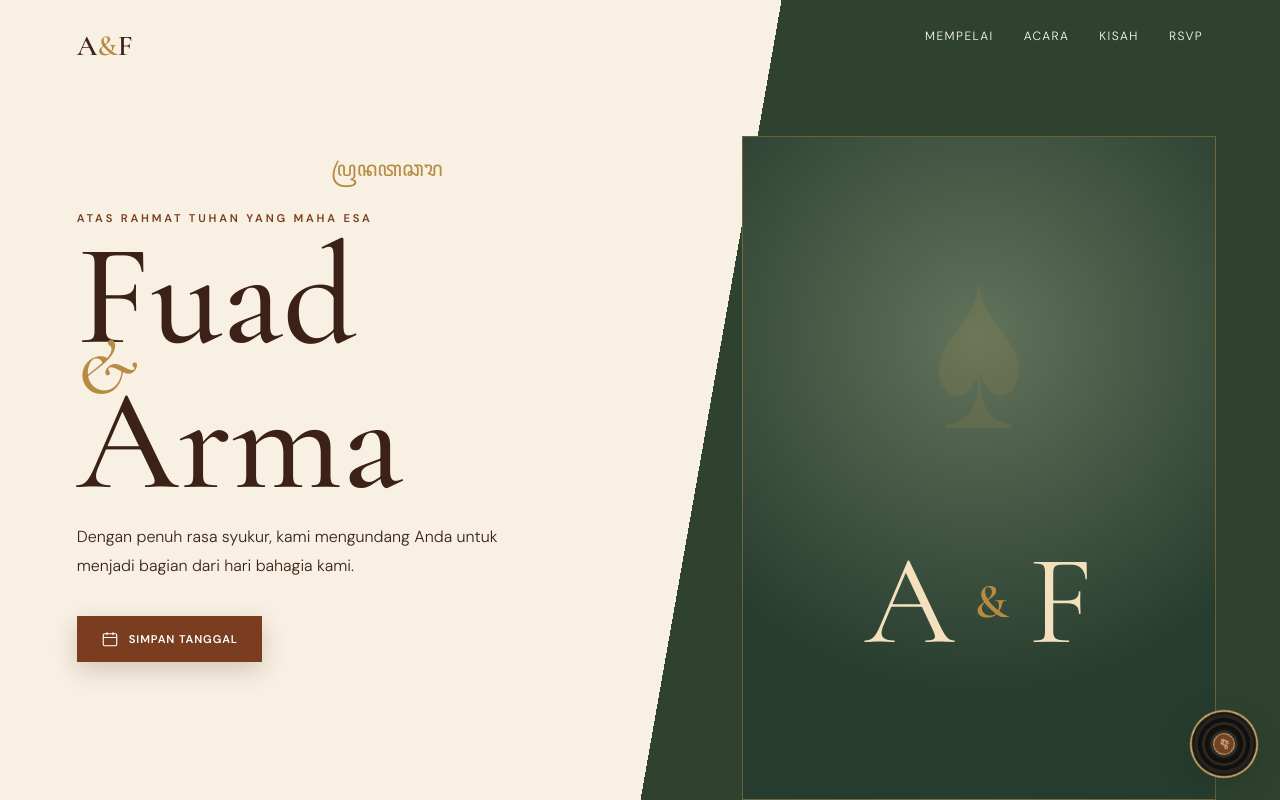
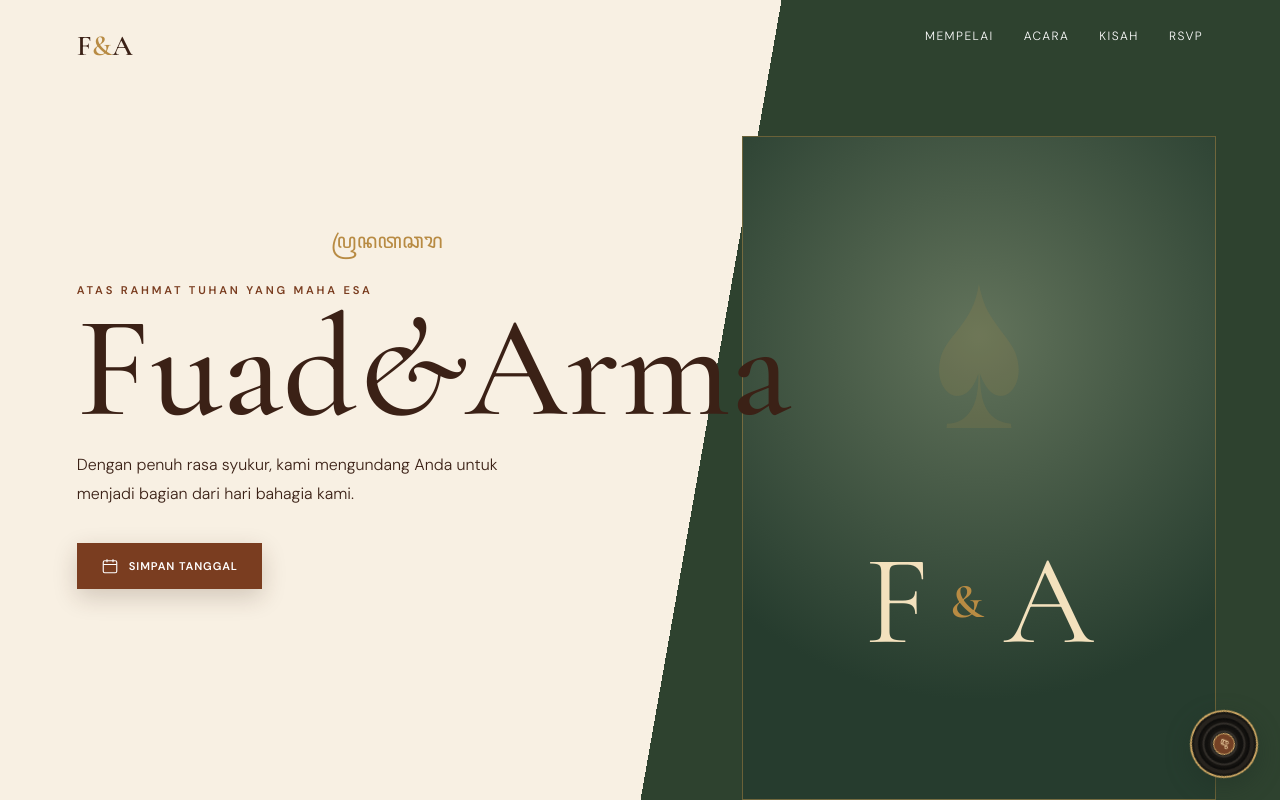
Before and after one commit to fuadmubarak00/FA-Wedding-Invitation, a React (Vite) app: page / in a window 1280 px wide. Both pictures are taken after a click on the button "BUKA UNDANGAN". Shown: the top 800 px of the page. Built offline with nearby package versions, Linux system fonts and the light colour scheme.

Commit message:
add constant bride

```diff
--- a/src/App.jsx
+++ b/src/App.jsx
@@ -2,6 +2,36 @@ import { useEffect, useRef, useState } from "react";
 import "./App.css";
 
 const eventDate = new Date("2027-01-17T09:00:00+07:00");
+
+const people = {
+  f: {
+    shortName: "Fuad",
+    fullName: "Fuad Mubarak",
+    initial: "F",
+    portraitClass: "male",
+    portraitAksara: "ꦥ",
+    familyName: "Bapak Hery Nugroho",
+    parents: <>Bapak Hery Nugroho<br/>&amp;<br/>Ibu Rahmawati</>,
+    childDescription: "Putra pertama dari",
+    instagram: "@fuadmuubarak",
+  },
+  a: {
+    shortName: "Arma",
+    fullName: "Armaningtyas Utami",
+    initial: "A",
+    portraitClass: "female",
+    portraitAksara: "ꦄ",
+    familyName: "Alm. Bapak Sunarto",
+    parents: <>Alm. Bapak Sunarto<br/>&amp;<br/>Ibu Feri Setia Sulistiana</>,
+    childDescription: "Putri pertama dari",
+    instagram: "@arma_tyas",
+  },
+};
+
+function getCoupleOrder() {
+  const route = window.location.pathname.split("/").filter(Boolean)[0]?.toLowerCase();
+  return route === "a" ? [people.a, people.f] : [people.f, people.a];
+}
 
 function Icon({ name }) {
   const paths = {
@@ -15,7 +45,17 @@ function Icon({ name }) {
   return <svg viewBox="0 0 24 24" aria-hidden="true">{paths[name]}</svg>;
 }
 
-function Ornament() { return <div className="ornament"><span>ꦥ</span><i></i><span>ꦄ</span></div>; }
+function Ornament({ couple }) {
+  return <div className="ornament"><span>{couple[0].portraitAksara}</span><i></i><span>{couple[1].portraitAksara}</span></div>;
+}
+
+function CoupleNames({ couple }) {
+  return <>
+    <span>{couple[0].shortName}</span>
+    <em>&amp;</em>
+    <span>{couple[1].shortName}</span>
+  </>;
+}
 
 export default function Home() {
   const [opened, setOpened] = useState(false);
@@ -25,6 +65,8 @@ export default function Home() {
   const [musicPlaying, setMusicPlaying] = useState(false);
   const musicRef = useRef(null);
   const guestName = new URLSearchParams(window.location.search).get("to")?.trim() || "";
+  const couple = getCoupleOrder();
+  const [firstPerson, secondPerson] = couple;
 
   useEffect(() => {
     if (musicRef.current) {
@@ -71,11 +113,9 @@ export default function Home() {
         <p className="aksara">ꦲꦸꦤ꧀ꦢꦔꦤ꧀</p>
         <p className="eyebrow">The Wedding of</p>
         <h1 className="cover-names">
-          <span>Fuad</span>
-          <em>&amp;</em>
-          <span>Arma</span>
+          <CoupleNames couple={couple} />
         </h1>
-        <Ornament />
+        <Ornament couple={couple} />
         <p className="date">17 • 01 • 2027</p>
         <div className="guest"><small>Kepada Yth.</small><strong>{guestName || "Bapak/Ibu/Saudara/i"}</strong><span>di tempat</span></div>
         <button className="primary" onClick={openInvitation}><Icon name="mail"/> Buka Undangan</button>
@@ -88,17 +128,17 @@ export default function Home() {
         <span className="music-status">{musicPlaying ? "Musik aktif" : "Putar musik"}</span>
       </button>
       <header className="hero section-pad">
-        <nav><a href="#home" className="brand">A<span>&amp;</span>F</a><div><a href="#mempelai">Mempelai</a><a href="#acara">Acara</a><a href="#kisah">Kisah</a><a href="#rsvp">RSVP</a></div></nav>
-        <div className="hero-content" id="home"><p className="aksara">ꦥꦿꦤꦠꦕꦫ</p><p className="eyebrow">Atas rahmat Tuhan Yang Maha Esa</p><h2>Fuad <i>&amp;</i> Arma</h2><p className="lead">Dengan penuh rasa syukur, kami mengundang Anda untuk menjadi bagian dari hari bahagia kami.</p><a href="#acara" className="primary"><Icon name="calendar"/> Simpan Tanggal</a></div>
-        <div className="hero-frame"><div className="gunungan">♠</div><div className="silhouette"><span>A</span><b>&amp;</b><span>F</span></div></div>
+        <nav><a href="#home" className="brand">{firstPerson.initial}<span>&amp;</span>{secondPerson.initial}</a><div><a href="#mempelai">Mempelai</a><a href="#acara">Acara</a><a href="#kisah">Kisah</a><a href="#rsvp">RSVP</a></div></nav>
+        <div className="hero-content" id="home"><p className="aksara">ꦥꦿꦤꦠꦕꦫ</p><p className="eyebrow">Atas rahmat Tuhan Yang Maha Esa</p><h2><CoupleNames couple={couple} /></h2><p className="lead">Dengan penuh rasa syukur, kami mengundang Anda untuk menjadi bagian dari hari bahagia kami.</p><a href="#acara" className="primary"><Icon name="calendar"/> Simpan Tanggal</a></div>
+        <div className="hero-frame"><div className="gunungan">♠</div><div className="silhouette"><span>{firstPerson.initial}</span><b>&amp;</b><span>{secondPerson.initial}</span></div></div>
       </header>
 
-      <section className="quote section-pad"><Ornament/><blockquote>“Tresna iku dudu mung katon saka mripat, nanging uga saka ati.”</blockquote><p>Cinta bukan hanya terlihat dari mata, tetapi juga dirasakan dari hati.</p></section>
+      <section className="quote section-pad"><Ornament couple={couple}/><blockquote>“Tresna iku dudu mung katon saka mripat, nanging uga saka ati.”</blockquote><p>Cinta bukan hanya terlihat dari mata, tetapi juga dirasakan dari hati.</p></section>
 
       <section id="mempelai" className="couple section-pad"><p className="eyebrow">Dua insan, satu tujuan</p><h3>Mempelai</h3><div className="couple-grid">
-        <article><div className="portrait male"><span>ꦄ</span></div><h4>Fuad Mubarak</h4><p>Putra pertama dari</p><strong>Bapak Hery Nugroho<br/>&amp;<br/>Ibu Rahmawati</strong><a href="#">@fuadmuubarak</a></article><br/>
+        <article><div className={`portrait ${firstPerson.portraitClass}`}><span>{firstPerson.portraitAksara}</span></div><h4>{firstPerson.fullName}</h4><p>{firstPerson.childDescription}</p><strong>{firstPerson.parents}</strong><a href="#">{firstPerson.instagram}</a></article><br/>
         <div className="amp">&amp;</div><br/>
-        <article><div className="portrait female"><span>ꦥ</span></div><h4>Armaningtyas Utami</h4><p>Putri pertama dari</p><strong>Alm. Bapak Sunarto<br/>&amp;<br/>Ibu Feri Setia Sulistiana</strong><a href="#">@arma_tyas</a></article>
+        <article><div className={`portrait ${secondPerson.portraitClass}`}><span>{secondPerson.portraitAksara}</span></div><h4>{secondPerson.fullName}</h4><p>{secondPerson.childDescription}</p><strong>{secondPerson.parents}</strong><a href="#">{secondPerson.instagram}</a></article>
       </div></section>
 
       <section className="countdown section-pad"><p className="eyebrow">Menuju hari bahagia</p><h3>Waktu yang Dinanti</h3><div className="timer">{Object.entries(time).map(([k,v]) => <div key={k}><strong>{String(v).padStart(2,"0")}</strong><span>{{days:"Hari",hours:"Jam",minutes:"Menit",seconds:"Detik"}[k]}</span></div>)}</div></section>
@@ -129,7 +169,7 @@ export default function Home() {
 
       <section className="gift section-pad"><Icon name="gift"/><p className="eyebrow">Tanda kasih</p><h3>Wedding Gift</h3><p>Doa restu Anda merupakan hadiah terindah bagi kami. Namun jika ingin memberikan tanda kasih, dapat melalui:</p><div className="bank-grid"><div><small>Bank Central Asia</small><strong>1234 5678 9012</strong><span>a.n. Fuad Mubarak</span><button onClick={()=>copy("123456789012","BCA")}>{copied==="BCA"?"Tersalin ✓":"Salin Nomor"}</button></div><div><small>Bank Mandiri</small><strong>9876 5432 1098</strong><span>a.n. Armaningtyas Utami</span><button onClick={()=>copy("987654321098","Mandiri")}>{copied==="Mandiri"?"Tersalin ✓":"Salin Nomor"}</button></div></div></section>
 
-      <footer><p className="aksara">ꦩꦠꦸꦂꦤꦸꦮꦸꦤ꧀</p><h3>Matur Nuwun</h3><p>Merupakan suatu kehormatan dan kebahagiaan bagi kami apabila Bapak/Ibu/Saudara/i berkenan hadir dan memberikan doa restu.</p><h2>Fuad <i>&amp;</i> Arma</h2><small>Keluarga Besar Bapak Hery Nugroho <br/>&amp;<br/>Keluarga Besar Bapak Sunarto</small></footer>
+      <footer><p className="aksara">ꦩꦠꦸꦂꦤꦸꦮꦸꦤ꧀</p><h3>Matur Nuwun</h3><p>Merupakan suatu kehormatan dan kebahagiaan bagi kami apabila Bapak/Ibu/Saudara/i berkenan hadir dan memberikan doa restu.</p><h2><CoupleNames couple={couple} /></h2><small>Keluarga Besar {firstPerson.familyName} <br/>&amp;<br/>Keluarga Besar {secondPerson.familyName}</small></footer>
     </div>
   </main>;
 }
```
Also changed, not shown: 1 other file (tests, documents, lock files or other folders).
